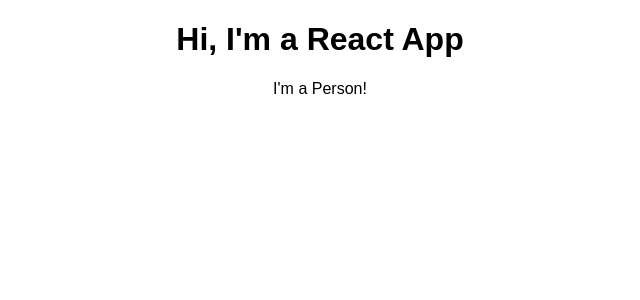
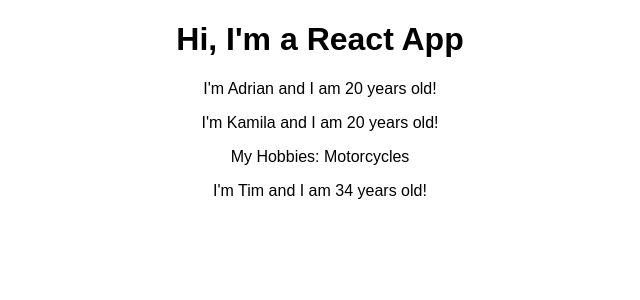
Before and after one commit to wloszynski/React-The-Complete-Guide, a React (Create React App) app in the folder react-complete-guide/: page / in a window 1280 px wide. Shown: the top 300 px of the page, without its empty margins (320-960 px from the left). Built offline with nearby package versions, Linux system fonts and the light colour scheme.

Commit message:
outputting dynamic content and props

```diff
--- a/react-complete-guide/src/App.js
+++ b/react-complete-guide/src/App.js
@@ -7,7 +7,11 @@
     return (
       <div className="App">
         <h1>Hi, I'm a React App</h1>
-        <Person />
+        <Person name="Adrian" age="20" />
+        <Person name="Kamila" age="20">
+          My Hobbies: Motorcycles
+        </Person>
+        <Person name="Tim" age="34" />
       </div>
     );
     // return React.createElement(
--- a/react-complete-guide/src/Person/Person.js
+++ b/react-complete-guide/src/Person/Person.js
@@ -1,7 +1,14 @@
 import React from "react";
 
-const person = () => {
-  return <p>I'm a Person!</p>;
+const person = (props) => {
+  return (
+    <div>
+      <p>
+        I'm {props.name} and I am {props.age} years old!
+      </p>
+      <p>{props.children}</p>
+    </div>
+  );
 };
 
 export default person;
```
